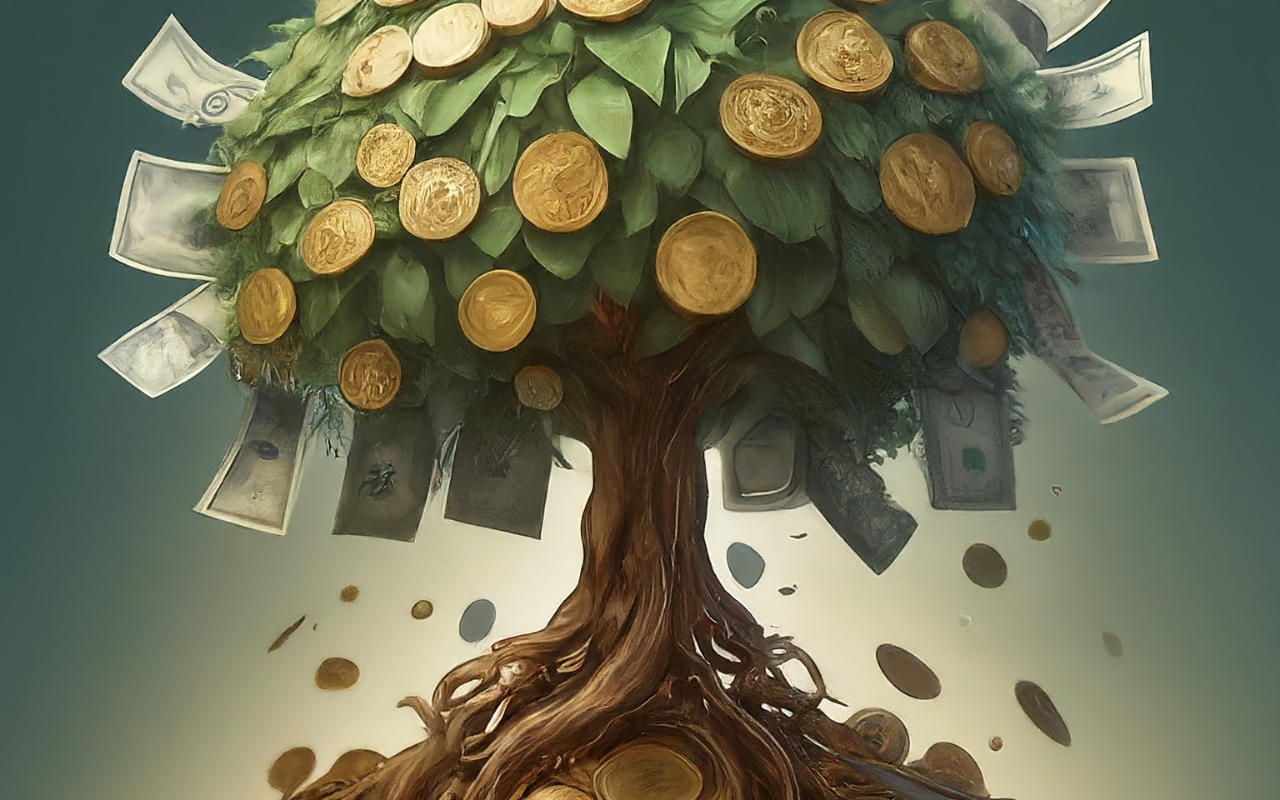
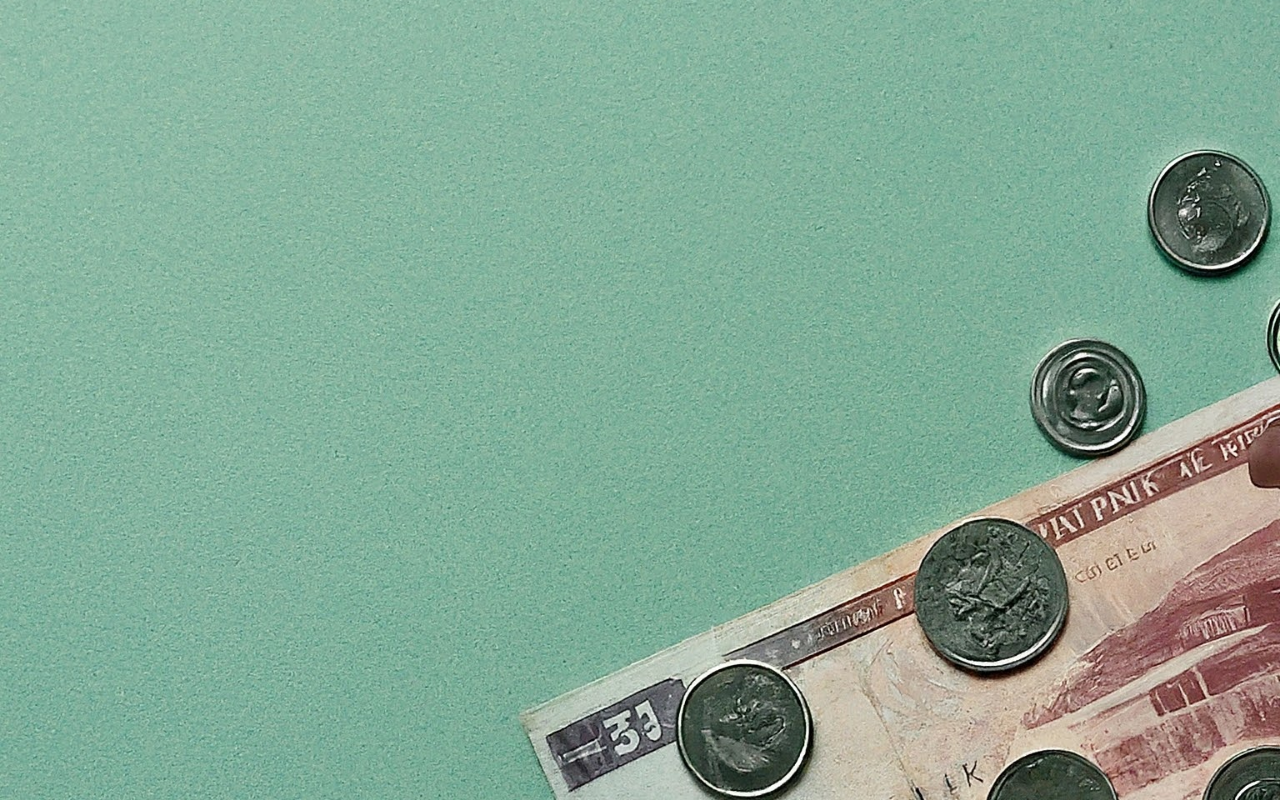
Before and after one commit to kofiad/Portfolio_project, a React (Create React App) app in the folder frontend/: page / in a window 1280 px wide. Built offline with nearby package versions, Linux system fonts and the light colour scheme.

Commit message:
chore: Update background image styling in App component

```diff
--- a/frontend/src/App.js
+++ b/frontend/src/App.js
@@ -9,10 +9,12 @@ function App() {
 }
 
 const AppStyled = styled.main`
-  height: 100vh;
+  min-height: 100vh; // Ensures the element covers the full height of the viewport
+  width: 100%; // Ensures the element covers the full width of the viewport
   background-image: url(${({ backgroundImage }) => backgroundImage});
   background-size: cover; // Ensures the background covers the entire div
   background-position: center; // Centers the background image
+  background-repeat: no-repeat; // Prevents the image from repeating
 `;
 
 export default App;
```
Also changed, not shown: frontend/src/img/bg.jpeg, frontend/src/img/bg01.jpeg (added).
